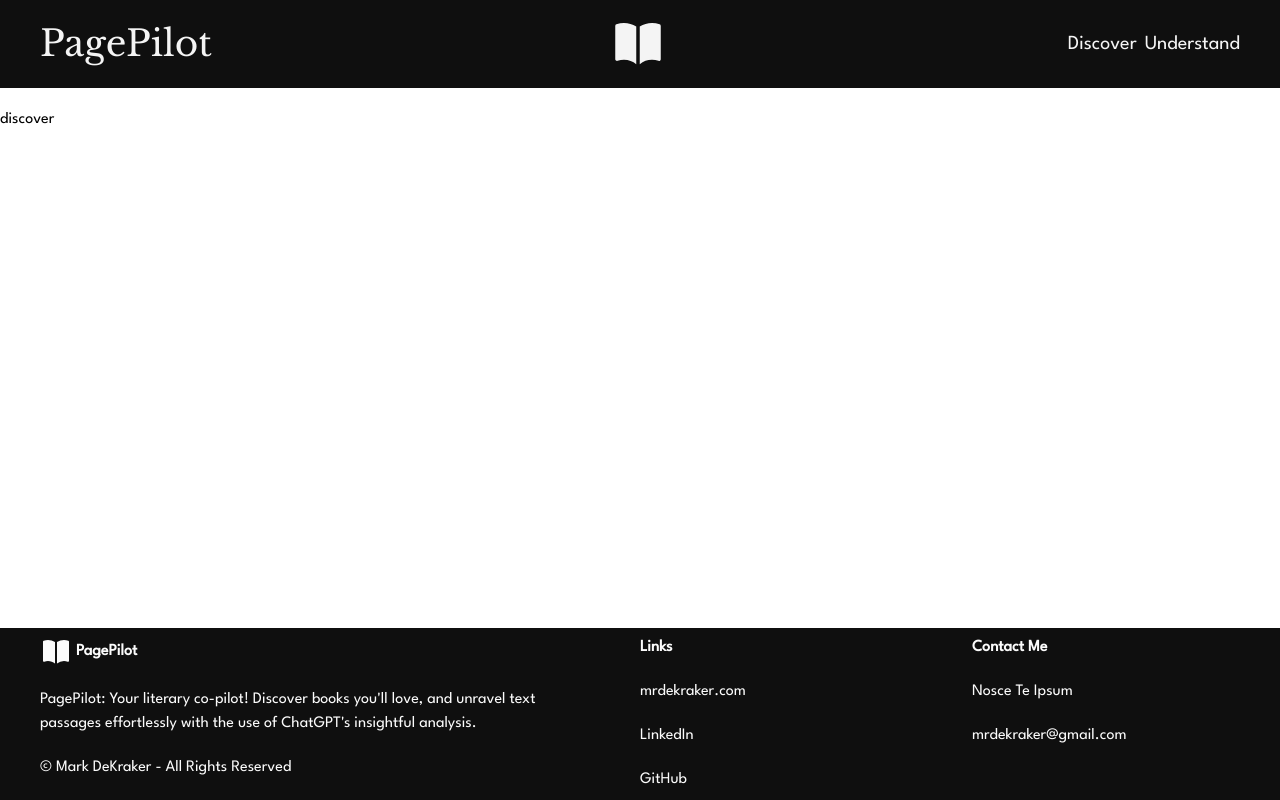
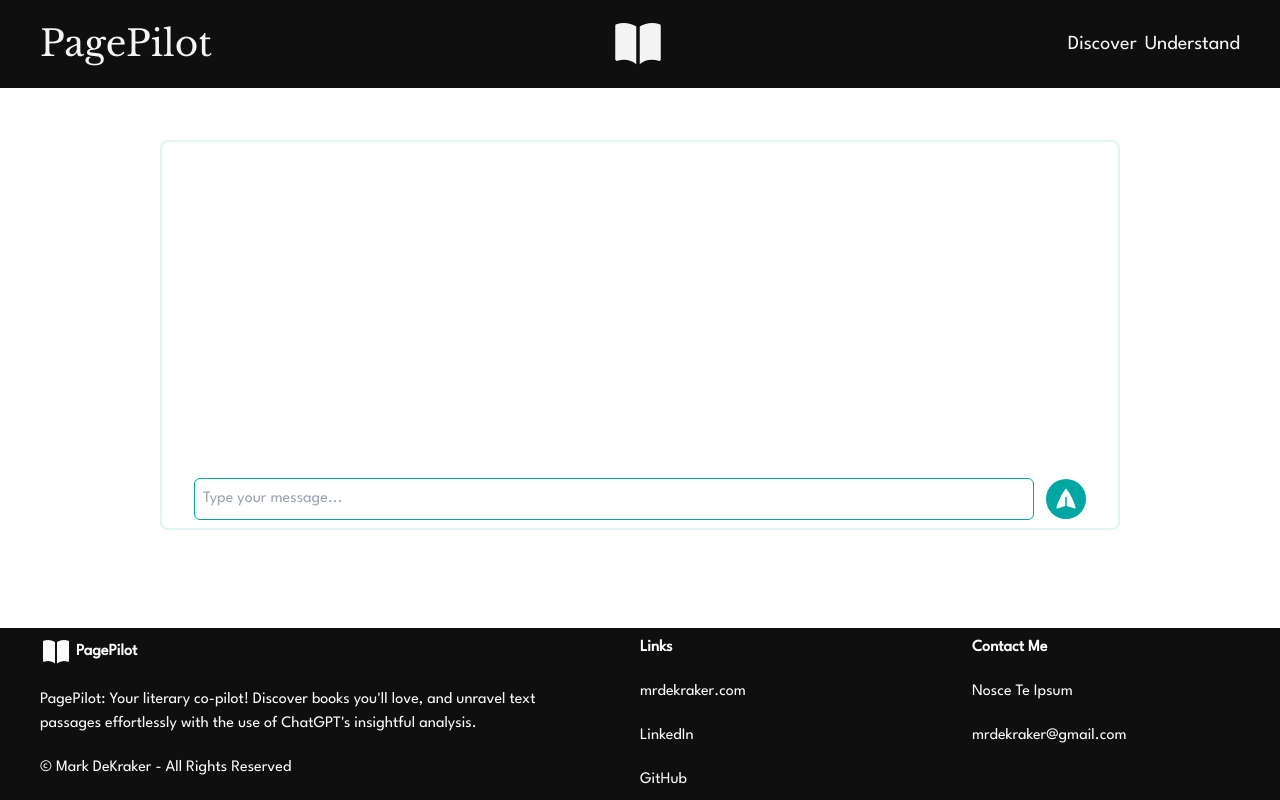
Before and after one commit to mrdekraker/PagePilot, a Next.js app in the folder page-pilot/: page /discover in a window 1280 px wide. Built offline with nearby package versions, Linux system fonts and the light colour scheme.

Commit message:
working on reponses 429 error. Perhaps caching?

```diff
--- a/page-pilot/app/components/Card.tsx
+++ b/page-pilot/app/components/Card.tsx
@@ -1,12 +1,14 @@
 import React from "react";
 
 type BookProps = {
+  volumeInfo: {
     title: string;
     authors: string[];
     publisher: string;
     publishedDate: string;
     description: string;
     imageLinks?: { thumbnail: string };
+  };
 };
 
 type CardProps = {
@@ -20,7 +22,8 @@ const Card: React.FC<CardProps> = ({
   onDiscoverMoreClick,
   renderImageOrPlaceholder,
 }) => {
-  const { title, authors, publisher, publishedDate, description } = book;
+  const { title, authors, publisher, publishedDate, description, imageLinks } =
+    book.volumeInfo;
 
   const maxDescriptionLength = 150;
   const truncatedDescription =
@@ -29,7 +32,7 @@ const Card: React.FC<CardProps> = ({
       : description;
 
   const handleClickDiscoverMore = () => {
-    onDiscoverMoreClick(book); // Pass the book to the parent handler
+    onDiscoverMoreClick(book);
   };
 
   return (
--- a/page-pilot/app/components/Genre.tsx
+++ b/page-pilot/app/components/Genre.tsx
@@ -18,7 +18,6 @@ const genres = [
   "Humor",
   "Dystopian",
   "Crime",
-  "Young Adult",
   "Classic",
   "Comedy",
   "Satire",
--- a/page-pilot/app/components/Results.tsx
+++ b/page-pilot/app/components/Results.tsx
@@ -2,8 +2,7 @@ import React from "react";
 import Card from "./Card";
 import { ExclamationTriangleIcon } from "@heroicons/react/24/solid";
 
-interface ResultsProps {
-  bookData: {
+type BookProps = {
   volumeInfo: {
     title: string;
     publisher: string;
@@ -12,23 +11,17 @@ interface ResultsProps {
     imageLinks: { thumbnail: string };
     authors: string[];
   };
-  }[];
-  onDiscoverMoreClick: (book: {
-    volumeInfo: {
-      title: string;
-      publisher: string;
-      publishedDate: string;
-      description: string;
-      imageLinks: { thumbnail: string };
-      authors: string[];
 };
-  }) => void; // Corrected the function signature
+
+interface ResultsProps {
+  bookData: BookProps[];
+  onDiscoverMoreClick: (book: BookProps) => void;
 }
 
 const Results: React.FC<ResultsProps> = ({ bookData, onDiscoverMoreClick }) => {
   const limitedBookData = bookData.slice(0, 30);
 
-  const renderImageOrPlaceholder = (book: any) => {
+  const renderImageOrPlaceholder = (book: BookProps) => {
     const { imageLinks, title } = book.volumeInfo;
     const hasImage = imageLinks !== undefined;
 
@@ -38,7 +31,7 @@ const Results: React.FC<ResultsProps> = ({ bookData, onDiscoverMoreClick }) => {
           className="w-full object-contain"
           src={imageLinks.thumbnail}
           alt={title}
-          style={{ height: "200px" }} // Set a fixed height for the images
+          style={{ height: "200px" }}
         />
       );
     } else {
@@ -57,6 +50,7 @@ const Results: React.FC<ResultsProps> = ({ bookData, onDiscoverMoreClick }) => {
         <Card
           key={index}
           book={{
+            volumeInfo: {
               title: book.volumeInfo.title,
               publisher: book.volumeInfo.publisher || "Unknown Publisher",
               publishedDate: book.volumeInfo.publishedDate || "Unknown Date",
@@ -64,6 +58,7 @@ const Results: React.FC<ResultsProps> = ({ bookData, onDiscoverMoreClick }) => {
                 book.volumeInfo.description || "No description available",
               imageLinks: book.volumeInfo.imageLinks,
               authors: book.volumeInfo.authors || ["Unknown Author"],
+            },
           }}
           onDiscoverMoreClick={() => onDiscoverMoreClick(book)}
           renderImageOrPlaceholder={() => renderImageOrPlaceholder(book)}
--- a/page-pilot/app/components/SearchBar.tsx
+++ b/page-pilot/app/components/SearchBar.tsx
@@ -63,6 +63,7 @@ const SearchBar: React.FC<SearchBarProps> = ({
 
   const handleSuggestionClick = (book: Book) => {
     setQuery(""); // Clear the search bar
+    setSuggestions([]); // Clear the suggestions dropdown
     onBookSelect(book); // Assuming you want to select the first book in the list
     onSearch(book.title); // Pass the book title to onSearch
   };
@@ -117,7 +118,7 @@ const SearchBar: React.FC<SearchBarProps> = ({
           placeholder="Search books..."
           value={query}
           onChange={handleInputChange}
-          onKeyDown={handleSearchTrigger} // Trigger the search on Enter key press
+          onKeyDown={handleSearchTrigger}
           autoComplete="off"
           className="w-full py-4 pl-10 px-6 text-lg text-gray-700 border border-ocean-blue rounded-md focus:outline-none focus:ring-1 focus:ring-ocean-deep"
         />
--- a/page-pilot/app/discover/page.tsx
+++ b/page-pilot/app/discover/page.tsx
@@ -1,9 +1,70 @@
-import React from "react";
+"use client";
 
-type Props = {};
+import React, { useState } from "react";
+import { PaperAirplaneIcon } from "@heroicons/react/24/solid";
 
-const discover = (props: Props) => {
-  return <div>discover</div>;
+interface Message {
+  text: string;
+  type: "user" | "chatbot";
+}
+
+const Discover: React.FC = () => {
+  const [input, setInput] = useState<string>("");
+  const [messages, setMessages] = useState<Message[]>([]);
+
+  const handleInputChange = (e: React.ChangeEvent<HTMLInputElement>) => {
+    setInput(e.target.value);
+  };
+
+  const handleSendMessage = () => {
+    if (input.trim() === "") {
+      return;
+    }
+
+    // Add the user's message to the conversation
+    setMessages([...messages, { text: input, type: "user" }]);
+
+    // TODO: Call a function to send the user's message to ChatGPT and get the response
+
+    // Clear the input field
+    setInput("");
+  };
+
+  return (
+    <div className="border-2 border-ocean-surf rounded-lg flex flex-col w-3/4 mx-auto h-3/4 px-8 my-8">
+      <div style={{ flex: 1, overflowY: "auto", marginBottom: "10px" }}>
+        {/* Display the conversation history */}
+        {messages.map((message, index) => (
+          <div
+            key={index}
+            style={{
+              padding: "5px",
+              textAlign: message.type === "user" ? "right" : "left",
+            }}>
+            {message.text}
+          </div>
+        ))}
+      </div>
+      <div className="flex items-center">
+        {/* Input field for typing messages */}
+        <input
+          className="flex-1 mr-3 border border-ocean-blue rounded-md p-2 my-2"
+          type="text"
+          value={input}
+          onChange={handleInputChange}
+          placeholder="Type your message..."
+        />
+
+        {/* Button to send the message */}
+        <button
+          onClick={handleSendMessage}
+          className="p-2 bg-ocean-blue text-white rounded-full w-10 h-10 flex items-center justify-center">
+          {/* Rotate the PaperAirplaneIcon left 90 degrees */}
+          <PaperAirplaneIcon className="transform -rotate-90" />
+        </button>
+      </div>
+    </div>
+  );
 };
 
-export default discover;
+export default Discover;
```
Also changed, not shown: page-pilot/app/components/Footer.tsx (+10 -11 lines). Lines whose indentation alone changed are shown as unchanged.
